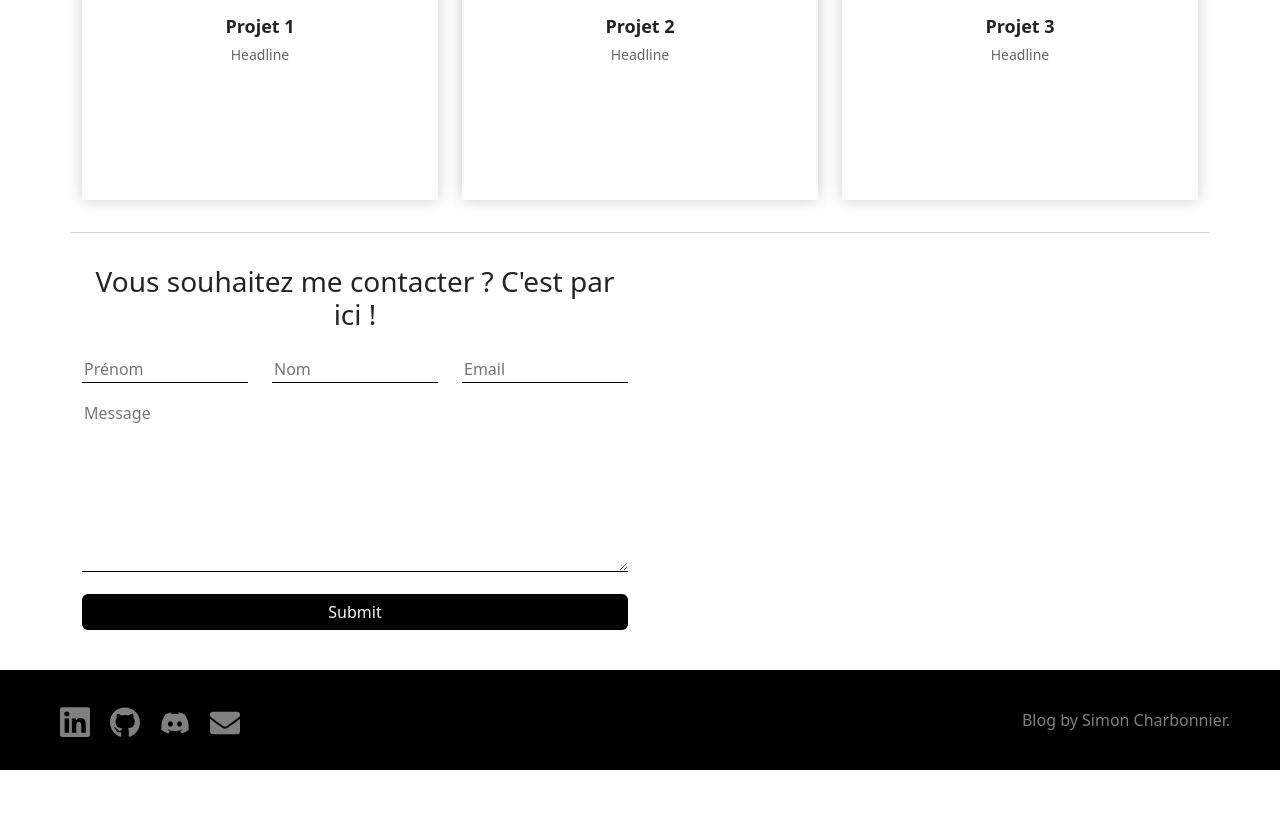
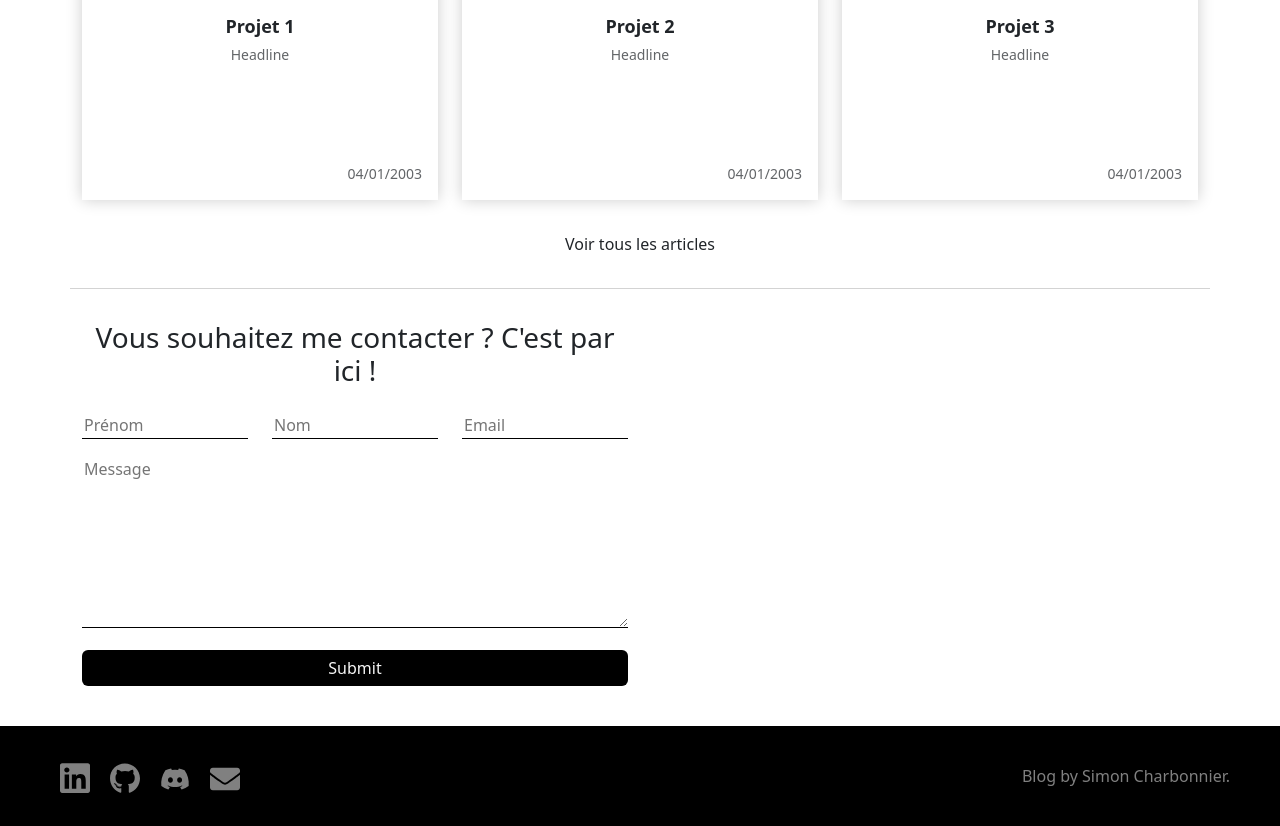
Before and after one commit to Simoncharbonnier/OCP5, a PHP site: page /home/index in a window 1280 px wide. Shown: the part 902-1728 px from the top of the page. Before the commit the page ends 1672 px from the top, so only its background shows below. Run offline with PHP 8.4, Linux system fonts and the light colour scheme.

Commit message:
fix: layout & home posts link/date

```diff
--- a/app/views/home/index.php
+++ b/app/views/home/index.php
@@ -28,6 +28,9 @@
                 <h3>Projet 1</h3>
                 <p>Headline</p>
               </div>
+              <div class="card-product-footer">
+                <p>04/01/2003</p>
+              </div>
             </div>
           </a>
         </div>
@@ -38,6 +41,9 @@
               <div class="card-product-infos">
                 <h3>Projet 2</h3>
                 <p>Headline</p>
+              </div>
+              <div class="card-product-footer">
+                <p>04/01/2003</p>
               </div>
             </div>
           </a>
@@ -50,9 +56,15 @@
                 <h3>Projet 3</h3>
                 <p>Headline</p>
               </div>
+              <div class="card-product-footer">
+                <p>04/01/2003</p>
+              </div>
             </div>
           </a>
         </div>
+      </div>
+      <div class="link-all">
+        <a href="?controller=post&action=index">Voir tous les articles</a>
       </div>
     </div>
   </div>
--- /dev/null
+++ b/app/views/layout/index.php
@@ -0,0 +1,16 @@
+<!DOCTYPE html>
+<html lang="en">
+  <head>
+    <meta charset="UTF-8">
+    <meta http-equiv="X-UA-Compatible" content="IE=edge">
+    <meta name="viewport" content="width=device-width, initial-scale=1.0">
+    <title>Blog</title>
+    <link href="https://cdn.jsdelivr.net/npm/bootstrap@5.3.0-alpha2/dist/css/bootstrap.min.css" rel="stylesheet" integrity="sha384-aFq/bzH65dt+w6FI2ooMVUpc+21e0SRygnTpmBvdBgSdnuTN7QbdgL+OapgHtvPp" crossorigin="anonymous">
+    <link rel="stylesheet" href="assets/css/global.css">
+  </head>
+  <body>
+    <?php include_once('app/views/components/header.php'); ?>
+    <?php $instance->$action(); ?>
+    <?php include_once('app/views/components/footer.php'); ?>
+  </body>
+</html>
--- a/assets/css/home.css
+++ b/assets/css/home.css
@@ -90,6 +90,16 @@
   padding: 16px;
 }
 
+.card-product .card-product-footer {
+  position: absolute;
+  bottom: 1rem;
+  right: 1rem;
+}
+
+.link-all {
+  margin-top: 2rem;
+}
+
 /* FORM */
 
 #form-contact {
--- a/index.php
+++ b/index.php
@@ -30,21 +30,5 @@ if (file_exists('app/controllers/' . $controllerClassName . '.php')) {
   $instance = new ErrorClass();
   $action = 'error404';
 }
-?>
 
-<!DOCTYPE html>
-<html lang="en">
-  <head>
-    <meta charset="UTF-8">
-    <meta http-equiv="X-UA-Compatible" content="IE=edge">
-    <meta name="viewport" content="width=device-width, initial-scale=1.0">
-    <title>Blog</title>
-    <link href="https://cdn.jsdelivr.net/npm/bootstrap@5.3.0-alpha2/dist/css/bootstrap.min.css" rel="stylesheet" integrity="sha384-aFq/bzH65dt+w6FI2ooMVUpc+21e0SRygnTpmBvdBgSdnuTN7QbdgL+OapgHtvPp" crossorigin="anonymous">
-    <link rel="stylesheet" href="assets/css/global.css">
-  </head>
-  <body>
-    <?php include_once('app/views/components/header.php'); ?>
-    <?php $instance->$action(); ?>
-    <?php include_once('app/views/components/footer.php'); ?>
-  </body>
-</html>
+include_once('app/views/layout/index.php');
```
